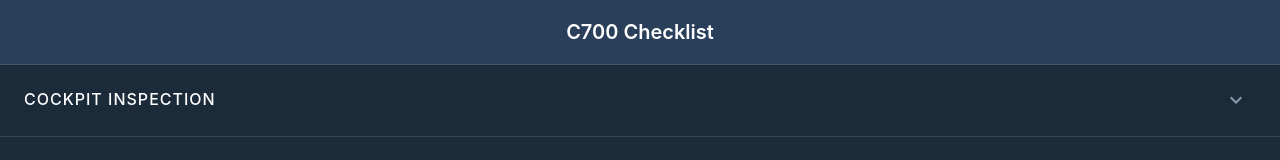
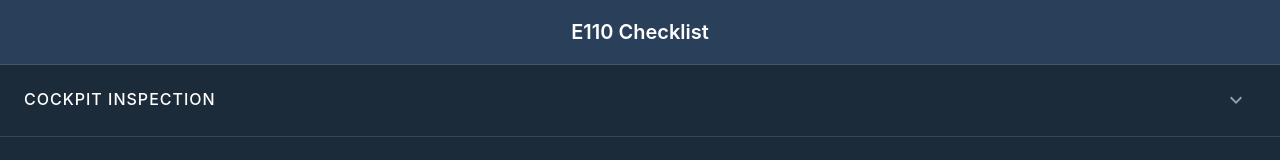
Before and after one commit to oswaldoneto/e110-checklist, a React (Vite) app: page / in a window 1280 px wide. Shown: the top 160 px of the page. Built offline with nearby package versions, Linux system fonts and the light colour scheme.

Commit message:
Configure Firebase Hosting

```diff
--- a/index.html
+++ b/index.html
@@ -4,7 +4,7 @@
     <meta charset="UTF-8" />
     <link rel="icon" type="image/svg+xml" href="/vite.svg" />
     <meta name="viewport" content="width=device-width, initial-scale=1.0" />
-    <title>C700 Checklist</title>
+    <title>E110 Checklist</title>
   </head>
   <body>
     <div id="root"></div>
--- a/package.json
+++ b/package.json
@@ -1,5 +1,5 @@
 {
-  "name": "c700-checklist",
+  "name": "e110-checklist",
   "private": true,
   "version": "0.1.0",
   "type": "module",
--- a/src/App.jsx
+++ b/src/App.jsx
@@ -120,7 +120,7 @@ function App() {
                 color: 'text.primary',
               }}
             >
-              C700 Checklist
+              E110 Checklist
             </Typography>
           </Toolbar>
         </AppBar>
```
Also changed, not shown: data/doc/requirements.md (+3 -3 lines).
